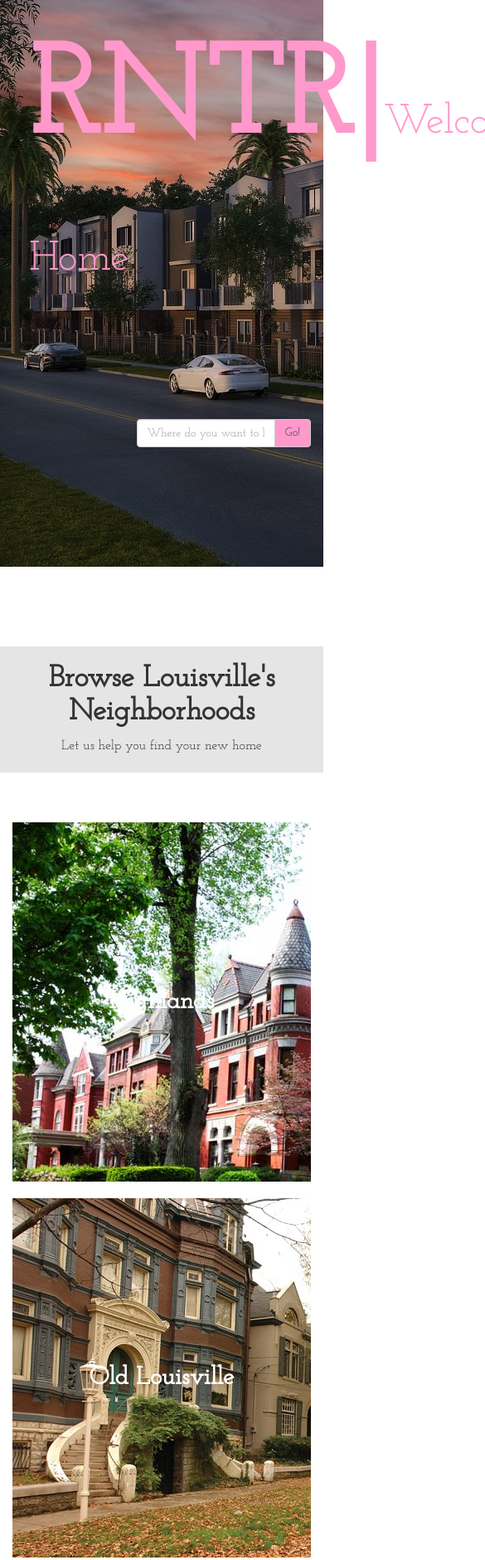
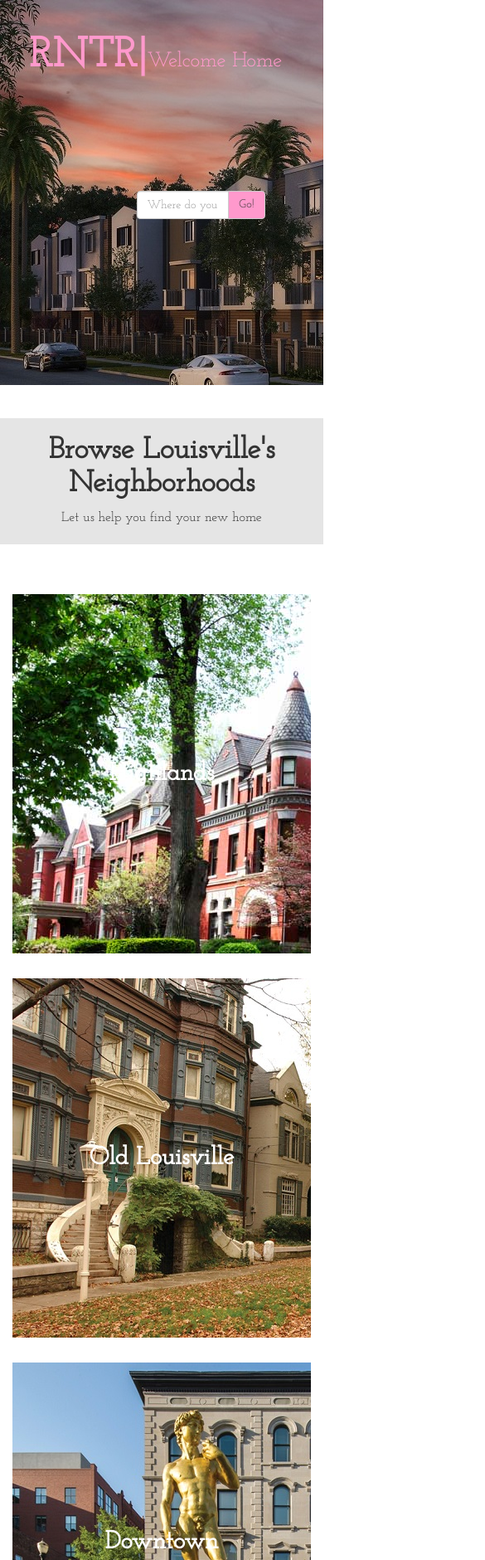
Before and after one commit to ajbarajas/RNTRbootstrap, a plain HTML site: page index.html in a window 390 px wide. Shown: the top 1880 px of the page at 83% size, 585 px wide, since content can reach past the window. Drawn offline with nearby package versions, Linux system fonts and the light colour scheme.

Commit message:
Added media queries to title font

```diff
--- a/css/main.css
+++ b/css/main.css
@@ -85,3 +85,23 @@ body {
  	text-align: center;
  	color: white;
  }
+
+ @media screen and (max-width: 994px) {
+ 	.jumbotron h1 {
+ 		font-size: 80px;
+ 	}
+
+ 	h1 small {
+ 		font-size: 40px;
+ 	}
+ }
+
+ @media screen and (max-width: 700px) {
+ 	.jumbotron h1 {
+ 		font-size: 50px;
+ 	}
+
+ 	h1 small {
+ 		font-size: 25px;
+ 	}
+ }
--- a/index.html
+++ b/index.html
@@ -25,7 +25,7 @@
         <h1 class="main_title">RNTR|<small>Welcome Home</small></h1>
         <form>
         <div class ="row">
-          <div class="col-lg-6">
+          <div class="col-lg-6 col-md-6 col-sm-6 col-xs-6">
             <div class="input-group">
               <input name="textfield" type="text" id="textfield" class="form-control" placeholder="Where do you want to live?" onEnter="updateTxt('textfield')">
                 <span class="input-group-btn">
@@ -43,7 +43,7 @@
     </div>
     <div class="container">
       <div class="row">
-        <div class="col-md-8 col-sm-12">
+        <div class="col-md-8 col-sm-12 col-xs-12">
           <div class="nh-image h2 highlands"><strong>Highlands</strong>
           </div>
         </div>
@@ -55,11 +55,11 @@
           <div class="nh-image h2 crescenthill"><strong>Crescent Hill</strong>
           </div>
         </div>
-        <div class="col-md-8 col-sm-12">
+        <div class="col-md-8 col-sm-12 col-xs-12">
           <div class="nh-image h2 oldlouisville"><strong>Old Louisville</strong>
           </div>
         </div>
-        <div class="col-md-8 col-sm-12">
+        <div class="col-md-8 col-sm-12 col-xs-12">
           <div class="nh-image h2 downtown"><strong>Downtown</strong>
           </div>
         </div>
@@ -74,11 +74,11 @@
     </div>
     <div class="container">
       <div class="row">
-        <div class="col-lg-5 col-lg-offset-1 col-md-10 col-md-offset-1 col-sm-10 col-sm-offset-1 col-xs-10 col-xs-offset-1" id="user">
+        <div class="col-lg-10 col-lg-offset-1 col-md-10 col-md-offset-1 col-sm-10 col-sm-offset-1 col-xs-10 col-xs-offset-1" id="user">
           <h1><u><strong>Renter?</strong></u></h1>
           <p class="lead">Look for your new home and share experiences with fellow renters!</p>
         </div>
-        <div class="col-lg-5 col-md-10 col-md-offset-1 col-sm-10 col-sm-offset-1 col-xs-10 col-xs-offset-1" id="user">
+        <div class="col-lg-10 col-md-10 col-md-offset-1 col-sm-10 col-sm-offset-1 col-xs-10 col-xs-offset-1" id="user">
           <h1><u><strong>Owner?</strong></u></h1>
           <p class="lead">Tell us how awesome your property and neighborhood is!</p>
         </div>
```
